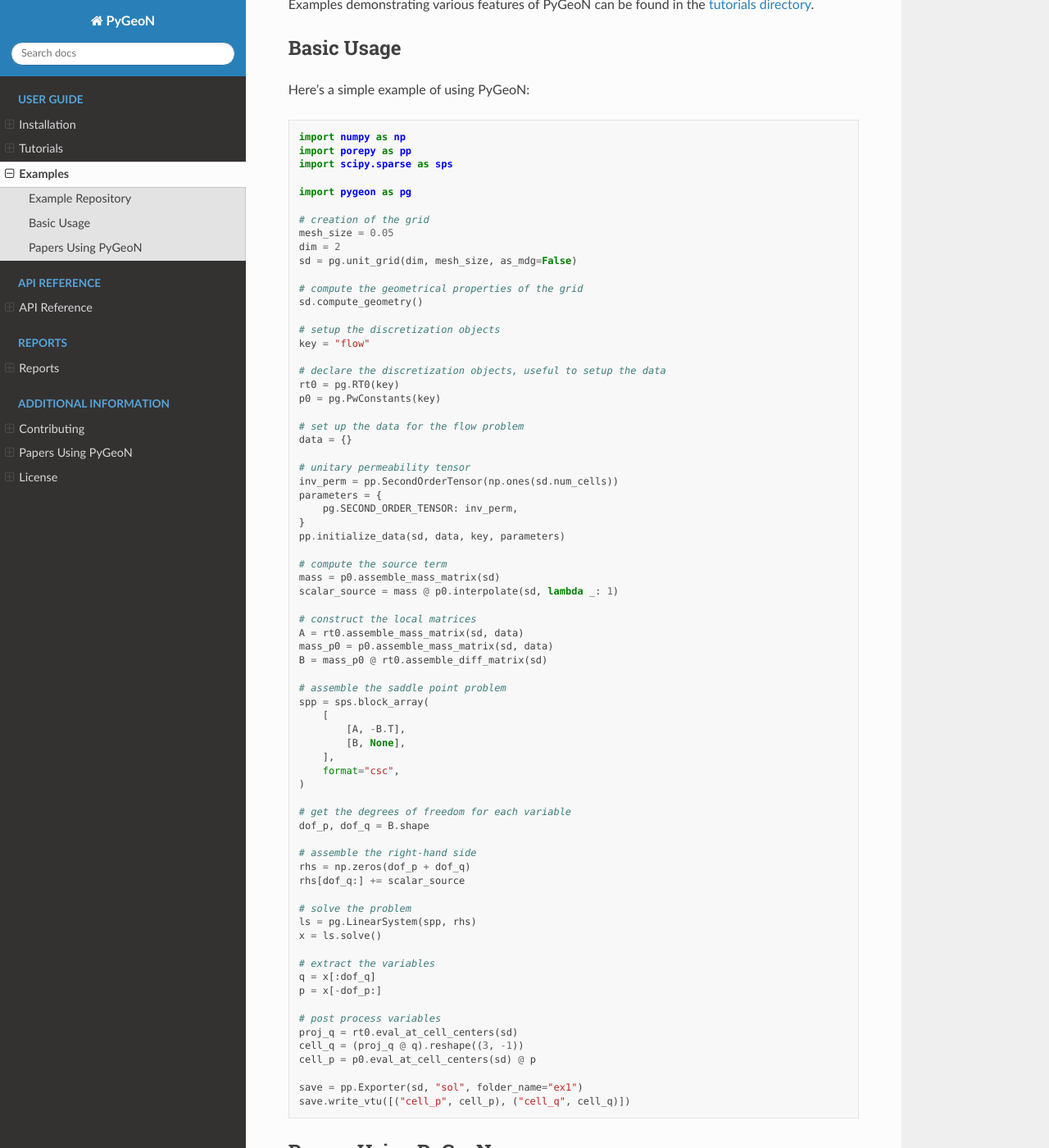
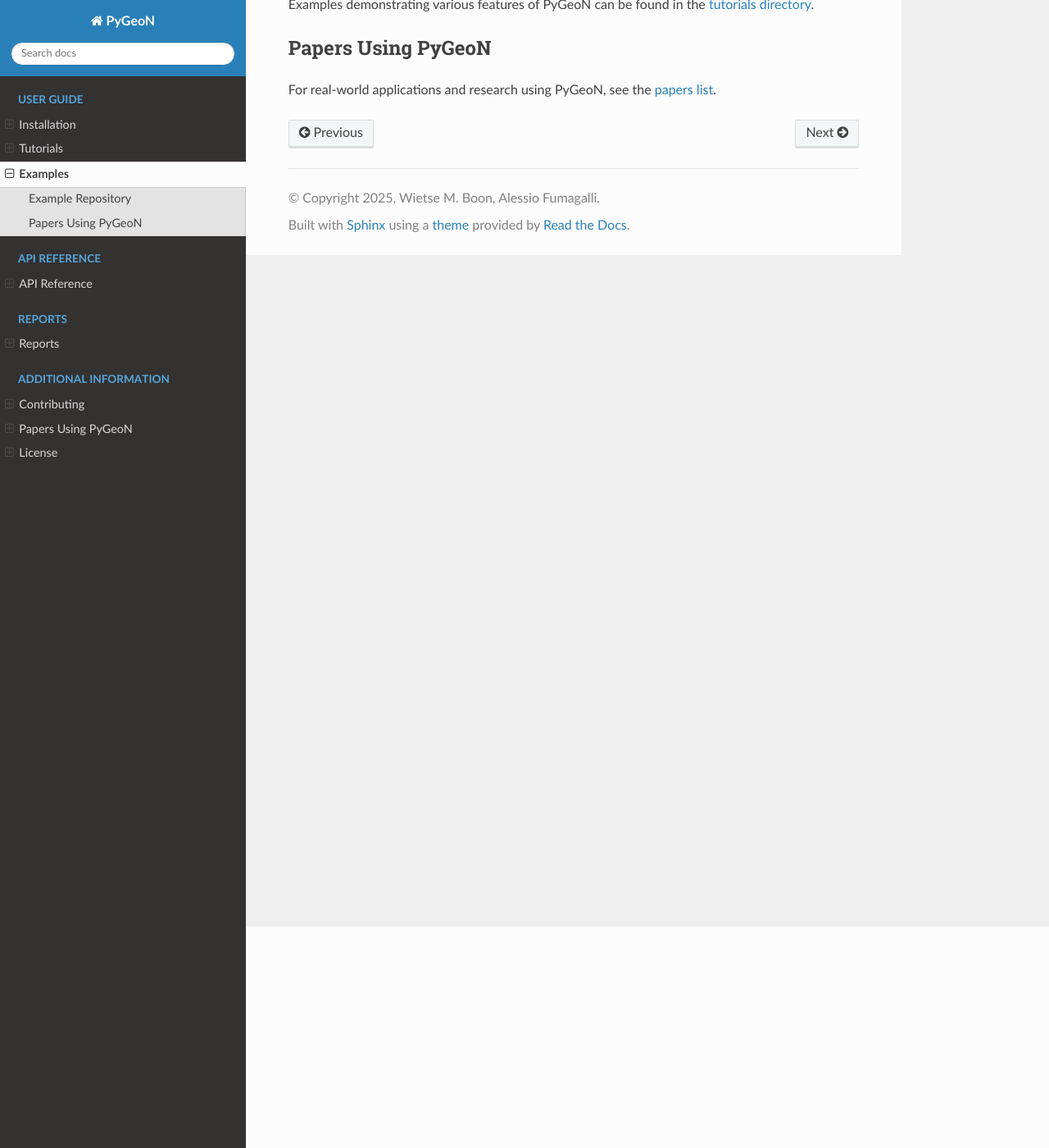
Before and after one commit to compgeo-mox/pygeon, a Sphinx documentation site: the page built from docs/examples.rst, in a window 1280 px wide and 1400 px high, scrolled down 270 px. Shown: the whole window at 82% size. Built offline with Sphinx 7.4.7 and the Read the Docs theme 3.1.0, drawn with Linux system fonts in a browser that asks for light colours; pages that are not in the unit, such as notebooks, are missing from menus.

Commit message:
update example darcy for docs (#200)
* update example darcy for docs

* Update docs/example_darcy.py

* remove the example since it's already available as tutorial

```diff
--- a/docs/example_darcy.py
+++ /dev/null
@@ -1,71 +0,0 @@
-import numpy as np
-import porepy as pp
-import scipy.sparse as sps
-
-import pygeon as pg
-
-# creation of the grid
-mesh_size = 0.05
-dim = 2
-sd = pg.unit_grid(dim, mesh_size, as_mdg=False)
-
-# compute the geometrical properties of the grid
-sd.compute_geometry()
-
-# setup the discretization objects
-key = "flow"
-
-# declare the discretization objects, useful to setup the data
-rt0 = pg.RT0(key)
-p0 = pg.PwConstants(key)
-
-# set up the data for the flow problem
-data = {}
-
-# unitary permeability tensor
-inv_perm = pp.SecondOrderTensor(np.ones(sd.num_cells))
-parameters = {
-    pg.SECOND_ORDER_TENSOR: inv_perm,
-}
-pp.initialize_data(sd, data, key, parameters)
-
-# compute the source term
-mass = p0.assemble_mass_matrix(sd)
-scalar_source = mass @ p0.interpolate(sd, lambda _: 1)
-
-# construct the local matrices
-A = rt0.assemble_mass_matrix(sd, data)
-mass_p0 = p0.assemble_mass_matrix(sd, data)
-B = mass_p0 @ rt0.assemble_diff_matrix(sd)
-
-# assemble the saddle point problem
-spp = sps.block_array(
-    [
-        [A, -B.T],
-        [B, None],
-    ],
-    format="csc",
-)
-
-# get the degrees of freedom for each variable
-dof_p, dof_q = B.shape
-
-# assemble the right-hand side
-rhs = np.zeros(dof_p + dof_q)
-rhs[dof_q:] += scalar_source
-
-# solve the problem
-ls = pg.LinearSystem(spp, rhs)
-x = ls.solve()
-
-# extract the variables
-q = x[:dof_q]
-p = x[-dof_p:]
-
-# post process variables
-proj_q = rt0.eval_at_cell_centers(sd)
-cell_q = (proj_q @ q).reshape((3, -1))
-cell_p = p0.eval_at_cell_centers(sd) @ p
-
-save = pp.Exporter(sd, "sol", folder_name="ex1")
-save.write_vtu([("cell_p", cell_p), ("cell_q", cell_q)])
--- a/docs/examples.rst
+++ b/docs/examples.rst
@@ -8,14 +8,6 @@ Example Repository
 
 Examples demonstrating various features of PyGeoN can be found in the `tutorials directory <https://github.com/compgeo-mox/pygeon/tree/main/tutorials>`_.
 
-Basic Usage
------------
-
-Here's a simple example of using PyGeoN:
-
-.. literalinclude:: ./example_darcy.py
-   :language: python
-
 Papers Using PyGeoN
 -------------------
 
```
